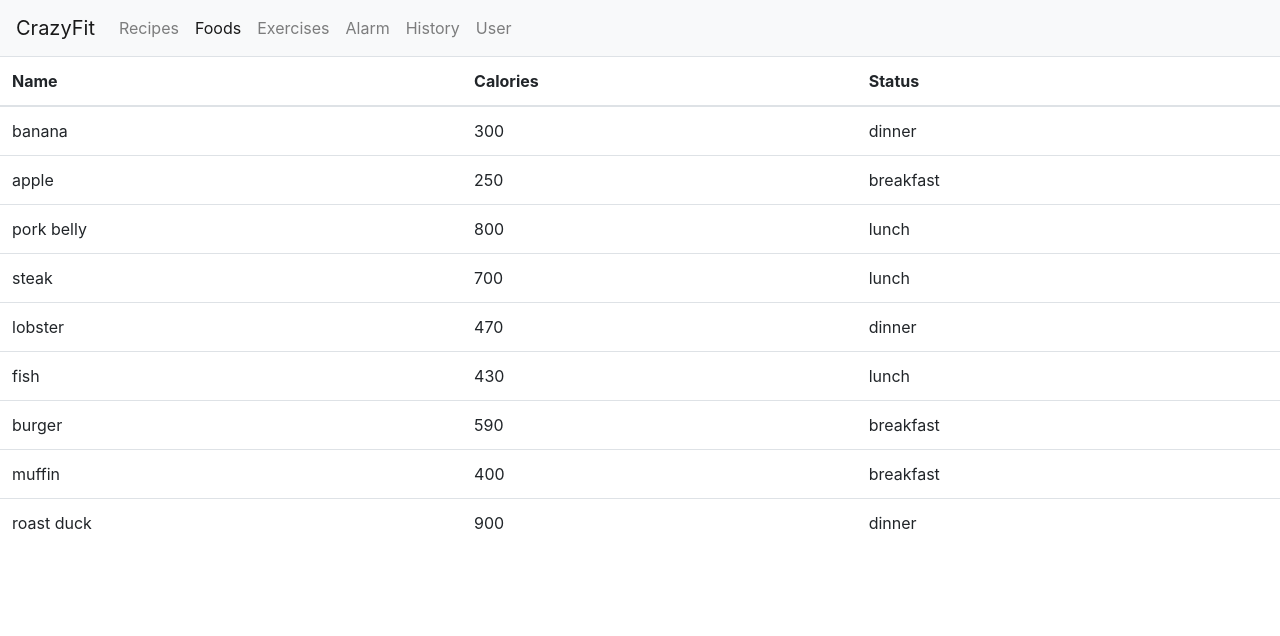
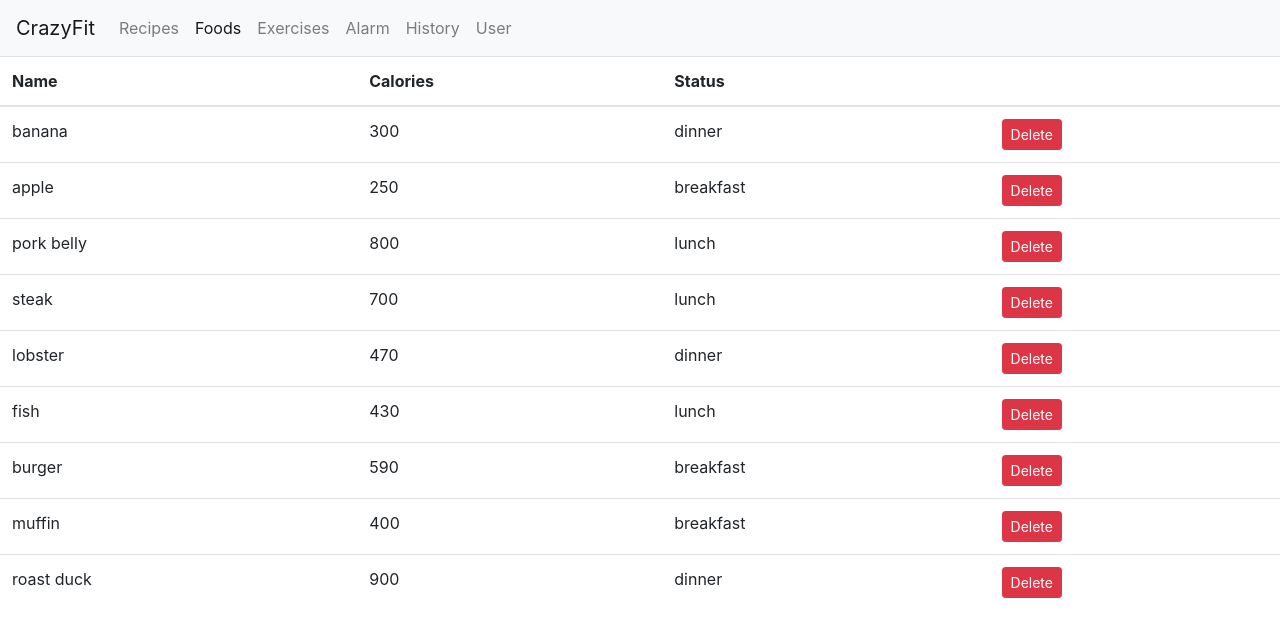
Before and after one commit to evegogogo/WebProject-React, a React (Create React App) app: page /foods in a window 1280 px wide. Shown: the top 636 px of the page. Built offline with nearby package versions, Linux system fonts and the light colour scheme.

Commit message:
handle delete

```diff
--- a/src/foods.jsx
+++ b/src/foods.jsx
@@ -6,8 +6,10 @@ class Foods extends Component {
     foods: getFoods()
   };
 
-  handleDelete = movie => {
-
+  handleDelete = food => {
+    console.log(food);
+    const foods = this.state.foods.filter(f => f._id !== food._id);
+    this.setState({ foods });
   }
 
   render() {
@@ -18,14 +20,16 @@ class Foods extends Component {
             <th>Name</th>
             <th>Calories</th>
             <th>Status</th>
+            <th></th>
           </tr>
         </thead>
         <tbody>
           {this.state.foods.map(f => (
-            <tr>
+            <tr key={f._id}>
               <td>{f.name}</td>
               <td>{f.calories}</td>
               <td>{f.status}</td>
+              <td><button onClick={() => this.handleDelete(f)} className="btn btn-danger btn-sm">Delete</button></td>
             </tr>
           ))}
         </tbody>
```
